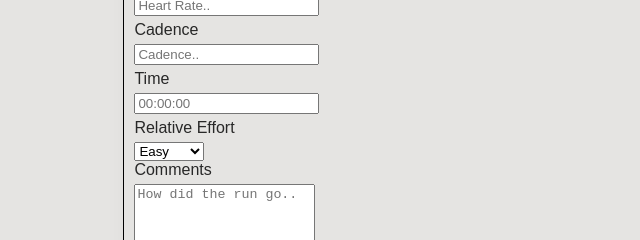
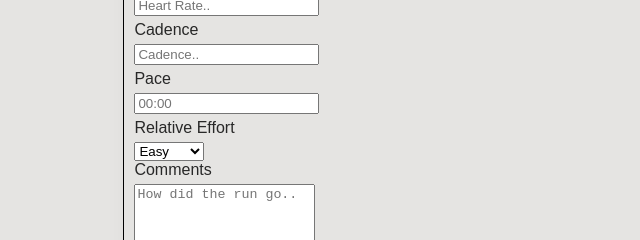
Before and after one commit to AntonioVocanec/Running-log--Reach-your-Goals, a website: page index.html in a window 1280 px wide. Shown: the part 272-512 px from the top of the page, 0-640 px from the left. Drawn offline with nearby package versions, Linux system fonts and the light colour scheme.

Commit message:
fixing HTML typos

```diff
--- a/index.html
+++ b/index.html
@@ -45,8 +45,8 @@
             placeholder="Cadence.."
           />
 
-          <label for="time">Time</label>
-          <input type="text" id="time" name="time" placeholder="00:00:00" />
+          <label for="time">Pace</label>
+          <input type="text" id="time" name="time" placeholder="00:00" />
 
           <label for="RE">Relative Effort</label>
           <select id="RE" name="relativeEffort">
```
